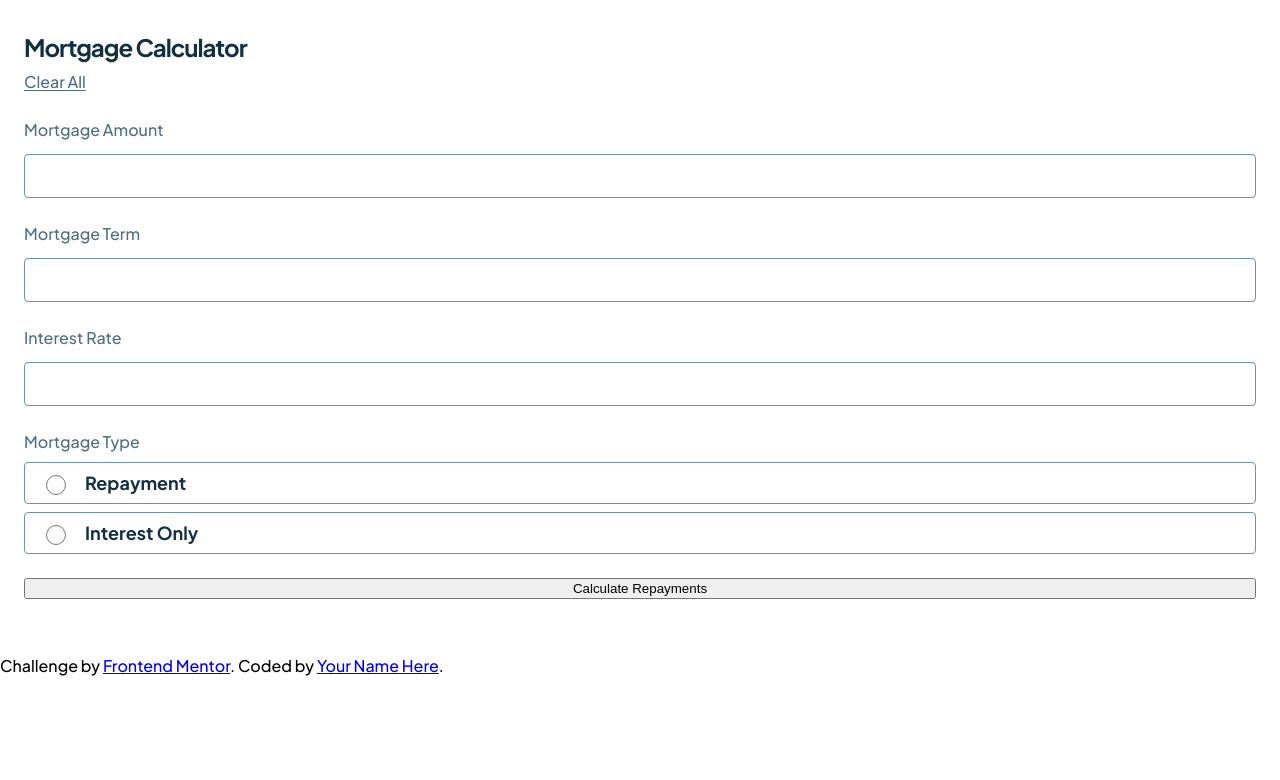
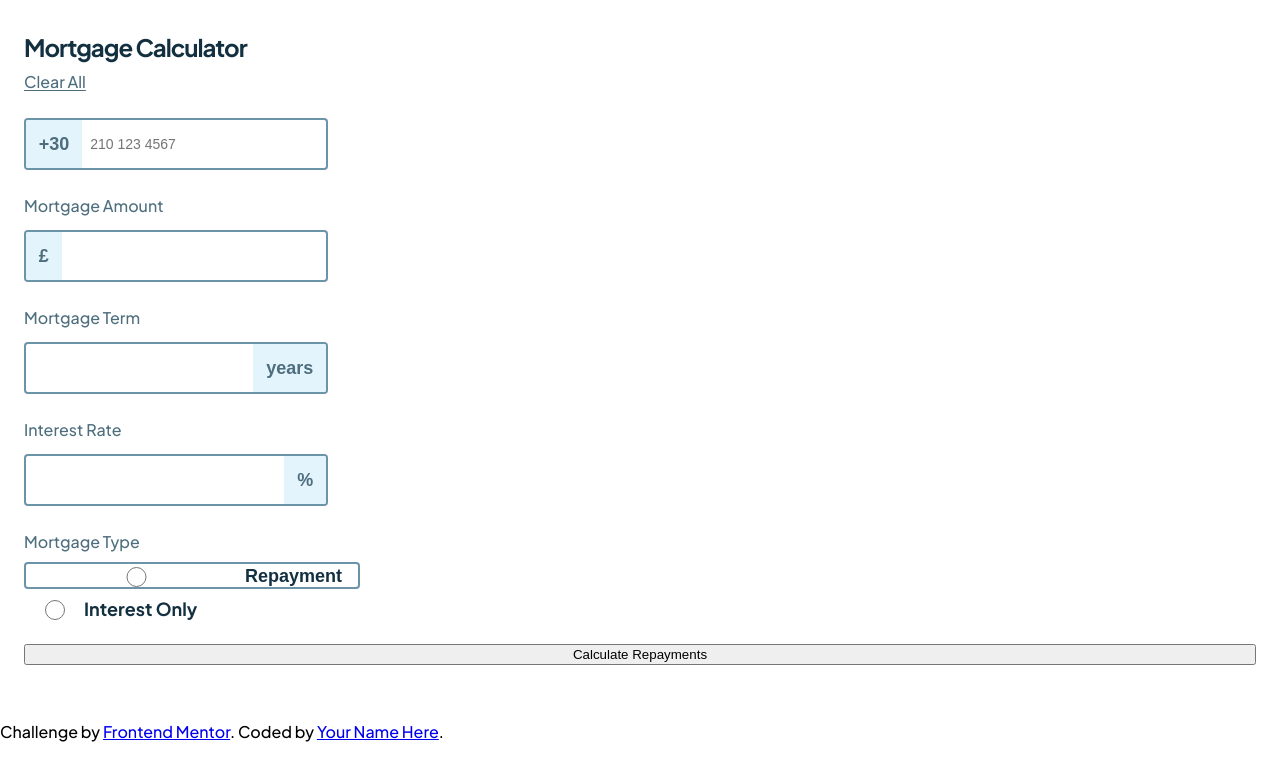
Before and after one commit to CMac450/mortgage-repayment-calculator, a plain HTML site: page index.html in a window 1280 px wide. Drawn offline with Linux system fonts and the light colour scheme.

Commit message:
Add suffixes and prefix to inputs and fix color change on hover and focus states

```diff
--- a/index.html
+++ b/index.html
@@ -18,25 +18,46 @@
     </div>
 
     <div class="form-fields">
+
+      <div class="input-box">
+        <span class="prefix">+30</span>
+        <input type="tel" placeholder="210 123 4567"/>
+      </div>
+
       <div class="mortgage-amount">
         <p class="tp-4">Mortgage Amount</p>
-        <input class="text-box" type="number" name="amount-field"/>
+
+        <div class="input-box">
+          <span class="prefix">£</span>
+          <input class="text-box" type="number" name="amount-field"/>
+        </div>
+
       </div>
 
       <div class="mortgage-term">
         <p class="tp-4">Mortgage Term</p>
-        <input class="text-box" type="number" name="term-field"/>
+
+        <div class="input-box">
+          <input class="text-box" type="number" name="term-field"/>
+          <span class="suffix">years</span>
+        </div>
       </div>
 
       <div class="interest-rate">
         <p class="tp-4">Interest Rate</p>
-        <input class="text-box" type="number" name="interest-field" />
+
+        <div class="input-box">
+          <input class="text-box" type="number" name="interest-field" />
+          <span class="suffix">%</span>
+        </div>
       </div>
+
+
 
       <div class="mortgage-type">
         <p class="tp-4">Mortgage Type</p>
 
-        <div class="radio-input-box">
+        <div class="input-box radio-input-box">
           <input type="radio" name="repayment" id="repayment" value="Repayment"/>
           <label for="repayment">Repayment</label>
         </div>
--- a/styles.css
+++ b/styles.css
@@ -132,25 +132,89 @@ body {
                     margin: 0;
                 }
             }
+            .input-box {
+                display: flex;
+                align-items: center;
+                max-width: 300px;
+                border: 2px solid var(--primary-color-500);
+                opacity: 100%;
+                border-radius: 4px;
+                /* padding-left: 0.5rem; */
+                overflow: hidden;
+                font-family: sans-serif;
+            }
 
-            input, div.radio-input-box {
-                border: 1px solid var(--primary-color-500);
+            .input-box .prefix {
+
+                /* width: auto; */
+
+            }
+
+            .input {
+                color: var(--primary-color-700);
+                background-color: var(--primary-color-100);
+            }
+
+            .prefix, .suffix {
+                height: 100%;
+                padding: 0.8rem;
+                color: var(--primary-color-700);
+                background-color: var(--primary-color-100);
+                line-height: 125%;
+                font-size: 18px;
+                letter-spacing: 0;
+                font-weight: bold;
+                font-style: normal;
+            }
+
+            .input-box input {
+                flex-grow: 1;
+                font-size: 14px;
+                background: #fff;
+                border: none;
+                outline: none;
+                padding: 0.5rem;
+            }
+
+            .input-box:focus-within {
+                border-color: #777;
+            }
+
+            .input-box:hover {
+                border: 2px solid var(--primary-color-900);
                 opacity: 100%;
             }
 
-            input:hover, div.radio-input-box:hover {
-                border: 1px solid var(--primary-color-900);
+            .input-box:focus-visible, .input-box:active, .input-box:focus-within {
+                border: 2px solid var(--secondary-color);
                 opacity: 100%;
             }
 
-            input.text-box:focus-visible, div.radio-input-box:focus-visible {
+            .input-box:active {
+                border: 2px solid var(--secondary-color);
+                opacity: 100%;
+            }
+
+            /* input, div.radio-input-box {
+                border: 1px solid var(--primary-color-500);
+                opacity: 100%;
+            } */
+
+            /* input:hover, div.radio-input-box:hover {
+                border: 1px solid var(--primary-color-900);
+                opacity: 100%;
+            } */
+
+            /* input.text-box:focus-visible, div.radio-input-box:focus-visible {
                 border: 1px solid var(--secondary-color) !important;
                 opacity: 100% !important;
-            }
+            } */
+
+
 
             input.text-box, div.radio-input-box {
-                width: auto;
-                height: 40px;
+                width: 100%;
+                /* height: auto; */
                 border-radius: 4px;
             }
 
```
Also changed, not shown: 1 other file.
